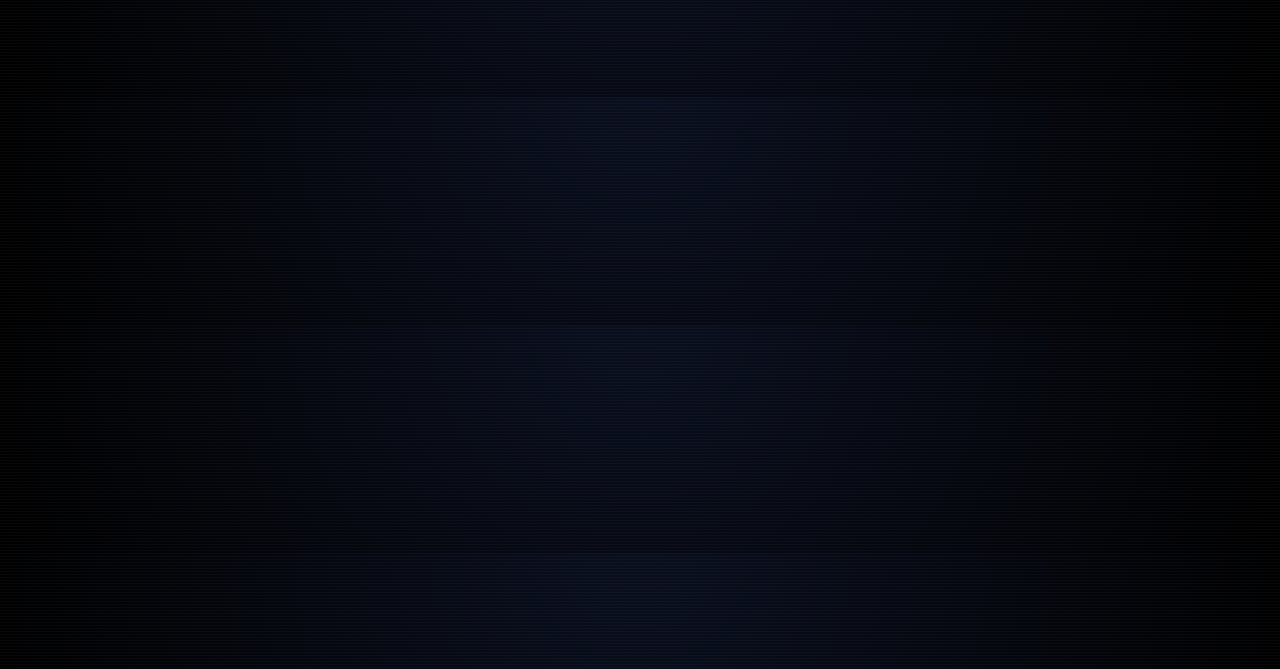
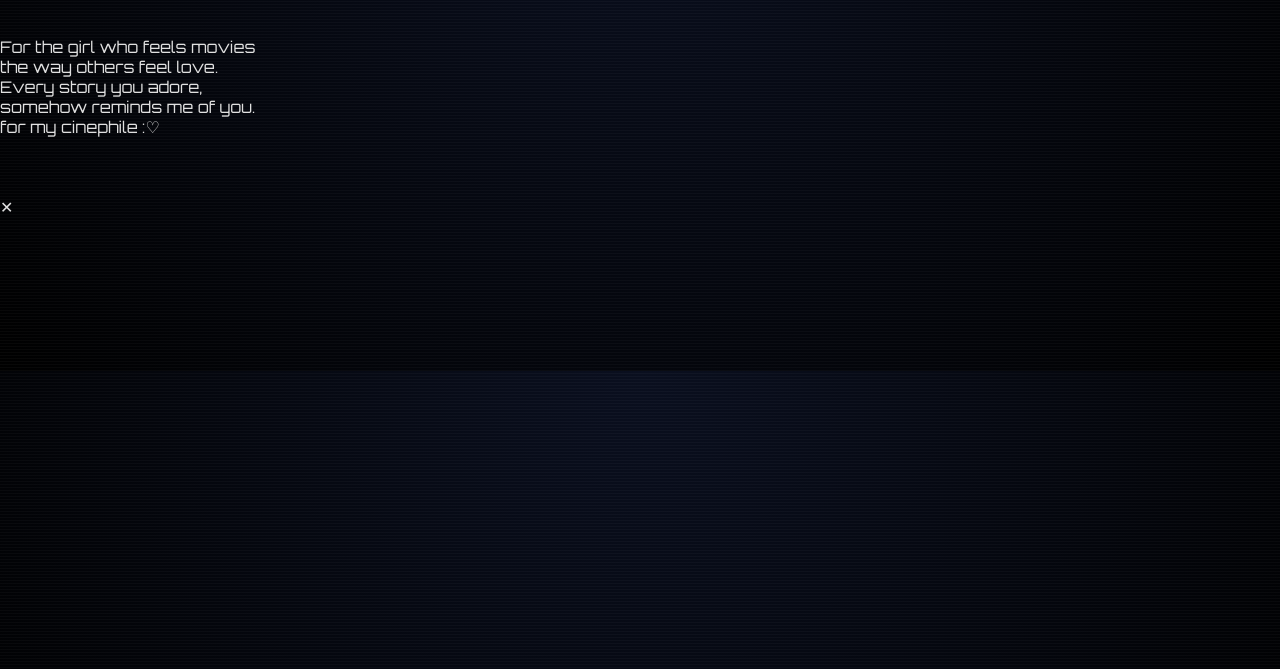
Before and after one commit to rohitsheoran369/moviefav, a plain HTML site: page index.html in a window 1280 px wide. Shown: the part 131-800 px from the top of the page. Drawn offline with Linux system fonts and the light colour scheme; no server answers.

Commit message:
Update index.html

```diff
--- a/index.html
+++ b/index.html
@@ -2,23 +2,55 @@
 <html lang="en">
 <head>
   <meta charset="UTF-8">
-  <title>ROHIT Movie Archive</title>
+  <title>Movie Archive</title>
+  <meta name="viewport" content="width=device-width, initial-scale=1.0">
   <link rel="stylesheet" href="style.css">
-  <meta name="viewport" content="width=device-width, initial-scale=1.0">
 </head>
 <body>
+
 
 <div class="scanlines"></div>
 
 <header>
   <h1 class="glitch" data-text="MOVIE ARCHIVE">MOVIE ARCHIVE</h1>
-
   <p class="subtitle">watched • rated • remembered</p>
-
   <p class="creator">MADE BY <span>ROHIT SHEORAN</span></p>
 </header>
+<!-- Romantic Side Note -->
+<!-- Romantic Note -->
+<div class="love-note">
+  <p>
+    For the girl who feels movies<br>
+    the way others feel love.
+  </p>
+
+  <p>
+    Every story you adore,<br>
+    somehow reminds me of you.
+  </p>
+
+  <span>for my cinephile :♡</span>
+</div>
+
+
 
 <main id="movies"></main>
+
+<!-- PLAYER MODAL -->
+<div id="playerModal" class="player-modal">
+  <div class="player-box">
+    <span class="close-btn" onclick="closePlayer()">✕</span>
+    <div class="player-wrapper">
+      <iframe
+        id="videasyPlayer"
+        src=""
+        frameborder="0"
+        allowfullscreen
+        allow="encrypted-media">
+      </iframe>
+    </div>
+  </div>
+</div>
 
 <script src="script.js"></script>
 </body>
```
